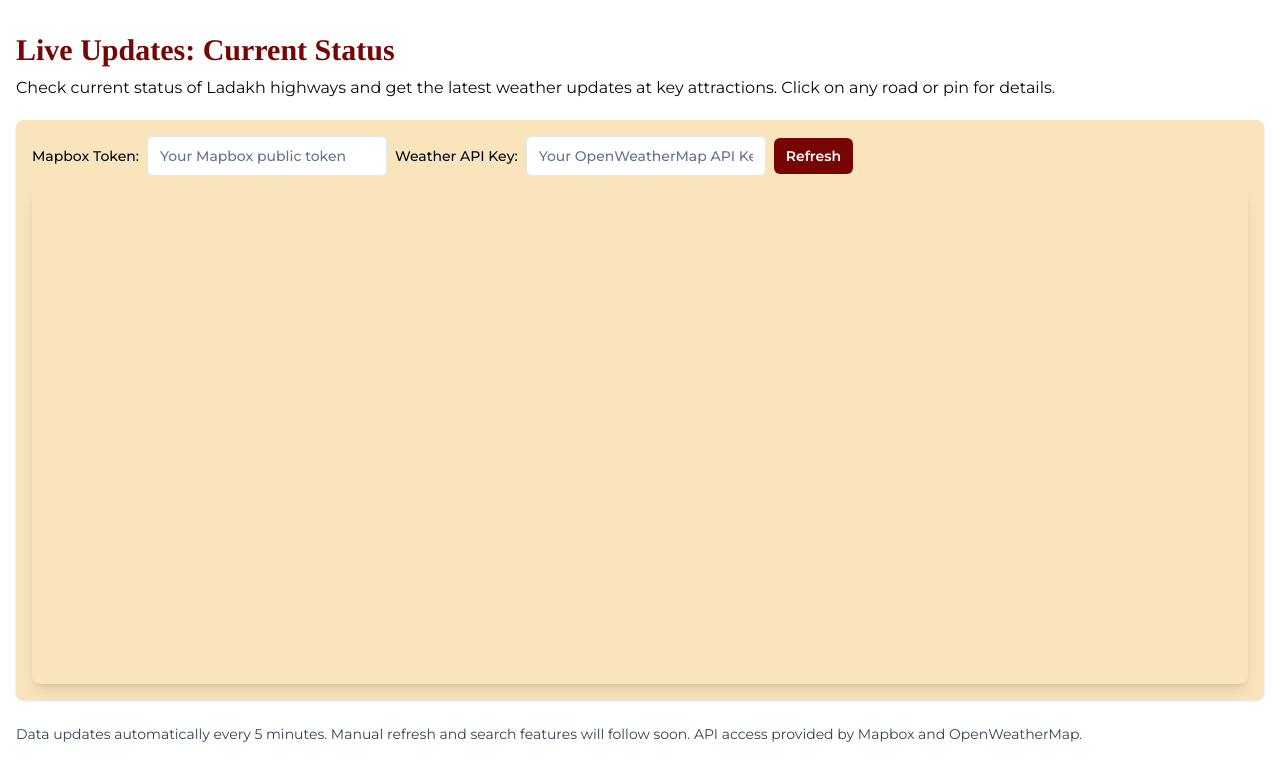
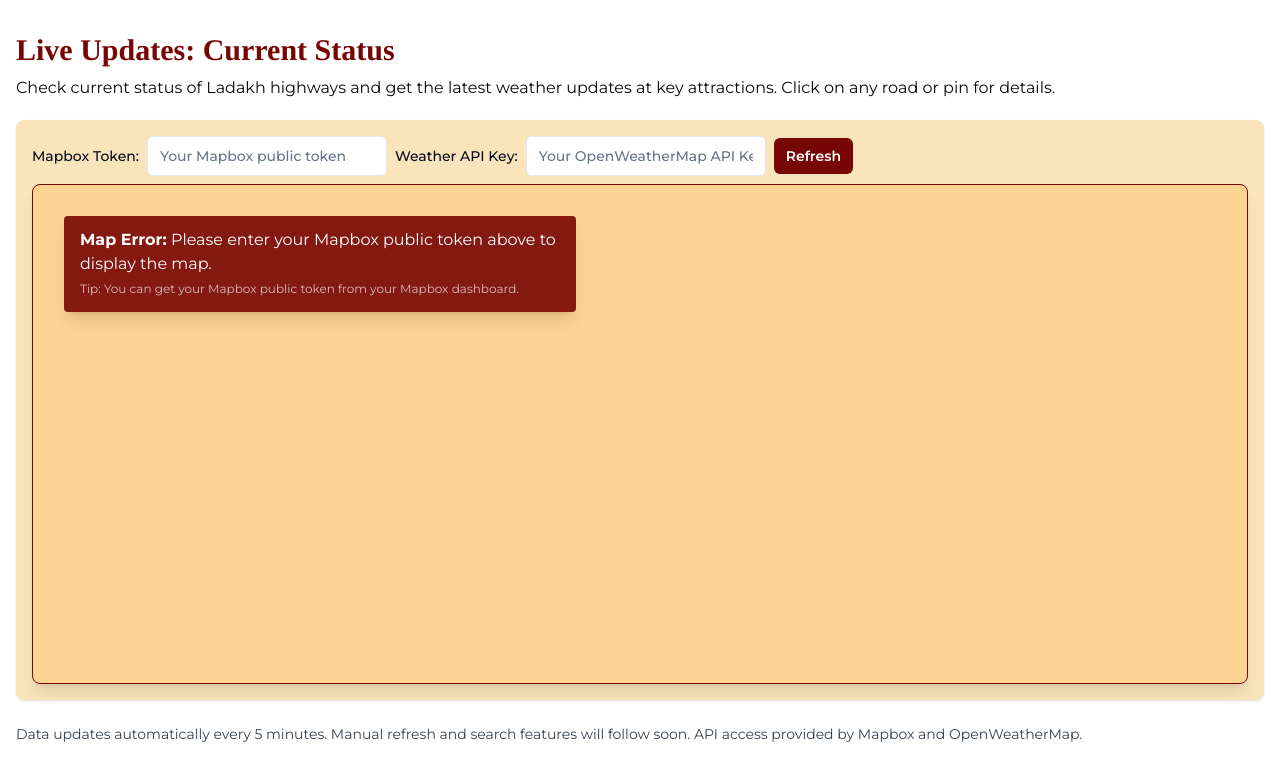
Before and after one commit to BhupenderNayak/ladakh-site, a React (Vite) app: page /updates/weather in a window 1280 px wide. Shown: the top 780 px of the page. Built offline with nearby package versions, Linux system fonts and the light colour scheme.

Commit message:
Fix: Resolve map display issue
The map was not displaying. This commit addresses the issue.

```diff
--- a/src/components/MapLadakh.tsx
+++ b/src/components/MapLadakh.tsx
@@ -25,6 +25,7 @@ export default function MapLadakh({}: MapLadakhProps) {
   const [weatherApiKey, setWeatherApiKey] = useState(localStorage.getItem("weatherApiKey") || "");
   const [selected, setSelected] = useState<Selected>(null);
   const [hovered, setHovered] = useState<string | null>(null);
+  const [mapError, setMapError] = useState<string | null>(null); // new: store local error
 
   const { highways, attractions, refresh, loading, error, fetchHighways, fetchAttractions } =
     useLiveUpdates();
@@ -49,9 +50,27 @@ export default function MapLadakh({}: MapLadakhProps) {
   }, [weatherApiKey]);
 
   useEffect(() => {
-    if (!mapboxToken || !mapContainer.current) return;
+    // Clean up any previous error on token change.
+    setMapError(null);
 
+    if (!mapboxToken) {
+      setMapError("Please enter your Mapbox public token above to display the map.");
+      return;
+    }
+    if (!mapContainer.current) {
+      setMapError("Map container failed to mount.");
+      return;
+    }
+
+    try {
       mapboxgl.accessToken = mapboxToken;
+    } catch (e) {
+      setMapError("Invalid Mapbox token format.");
+      console.error("Error setting Mapbox accessToken:", e);
+      return;
+    }
+
+    try {
       map.current = new mapboxgl.Map({
         container: mapContainer.current,
         style: "mapbox://styles/mapbox/light-v11",
@@ -70,7 +89,18 @@ export default function MapLadakh({}: MapLadakhProps) {
       map.current.getContainer().setAttribute("aria-label", "Ladakh Interactive Map of Status");
       map.current.getContainer().tabIndex = 0;
 
-    // Add highways as geojson line layer
+      // Catch tile loading errors
+      map.current.on("error", (evt) => {
+        // Only catch resource errors with some info
+        if (evt && (evt.error?.message?.includes("access token") || evt.error?.message?.toLowerCase().includes("unauthorized"))) {
+          setMapError("Couldn't load Mapbox map: Invalid or expired Mapbox public token.");
+        } else if (evt && evt.error?.message) {
+          setMapError(`Mapbox error: ${evt.error.message}`);
+        }
+        console.error("Mapbox error event:", evt);
+      });
+
+      // Add highways as geojson line layer (when map loads)
       map.current.on("load", () => {
         if (highways.length > 0) {
           map.current &&
@@ -80,7 +110,7 @@ export default function MapLadakh({}: MapLadakhProps) {
                 type: "FeatureCollection",
                 features: highways.map((road) => ({
                   type: "Feature",
-                id: road.id, // Fix: Add "id" property
+                  id: road.id,
                   geometry: {
                     type: "LineString",
                     coordinates: road.coordinates,
@@ -195,6 +225,11 @@ export default function MapLadakh({}: MapLadakhProps) {
             .addTo(map.current!);
         });
       });
+    } catch (e) {
+      setMapError("Failed to initialize the map: " + (e instanceof Error ? e.message : String(e)));
+      console.error("Failed to initialize map:", e);
+      return;
+    }
 
     return () => {
       map.current?.remove();
@@ -245,7 +280,16 @@ export default function MapLadakh({}: MapLadakhProps) {
         {loading && <span className="ml-2 text-saffron">Loading...</span>}
         {error && <span className="ml-2 text-crimson">{error}</span>}
       </div>
-      <div ref={mapContainer} className="rounded-lg shadow-lg min-h-[400px] w-full" style={{height: 500}} />
+      <div ref={mapContainer} className="rounded-lg shadow-lg min-h-[400px] w-full bg-saffron/25 border border-crimson" style={{height: 500}} />
+      {/* User-friendly Mapbox token error */}
+      {mapError && (
+        <div className="absolute left-8 top-20 bg-crimson/90 text-white rounded px-4 py-3 shadow-lg z-10 max-w-lg" role="alert">
+          <strong className="font-bold">Map Error:</strong>{" "}
+          {mapError}
+          <br />
+          <span className="text-xs opacity-70">Tip: You can get your Mapbox public token from your Mapbox dashboard.</span>
+        </div>
+      )}
       {/* Tooltips on hover */}
       {hovered && (
         <div
```
Lines whose indentation alone changed are shown as unchanged.
